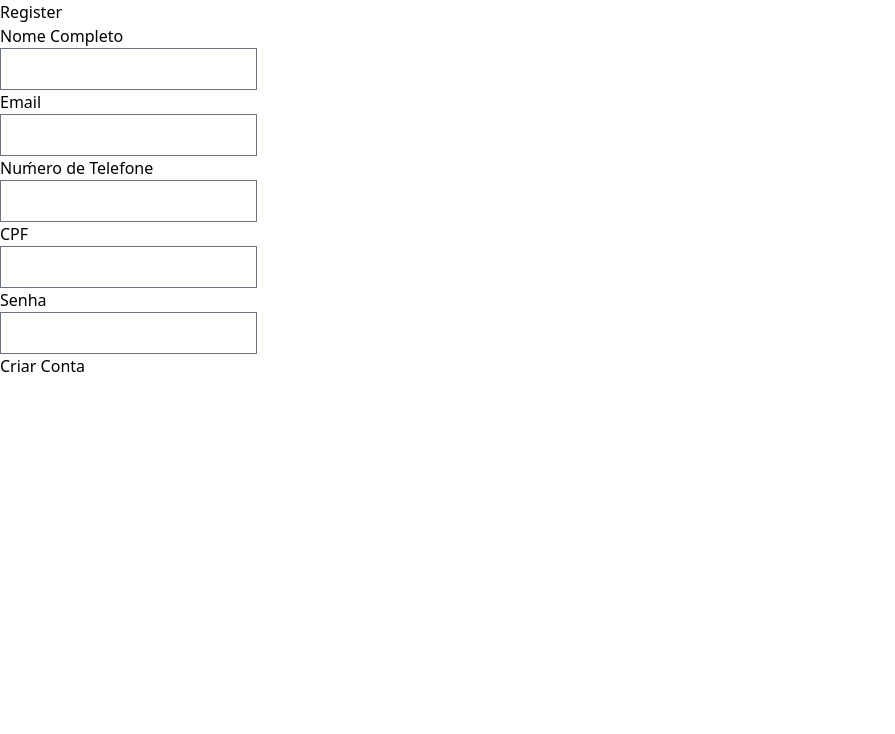
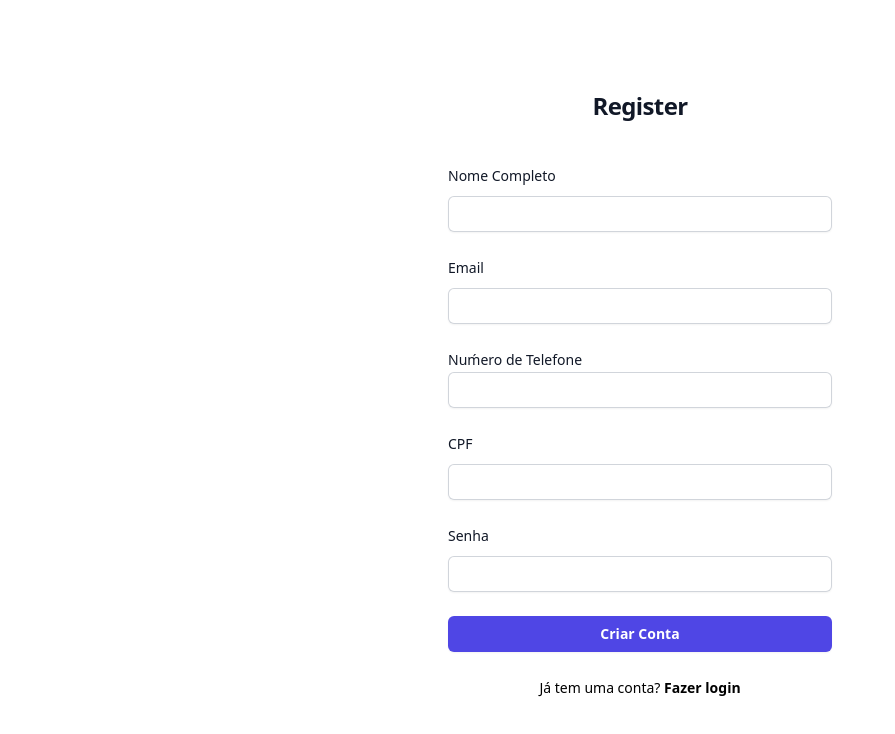
Before and after one commit to Luizhnrs/snicker.in, a React (Create React App) app in the folder frontend/: page /auth/register in a window 1280 px wide. Shown: the top 734 px of the page, without its empty margins (0-895 px from the left). Built offline with nearby package versions, Linux system fonts and the light colour scheme.

Commit message:
Feat: Styling register page

```diff
--- a/frontend/src/components/RegisterForm.tsx
+++ b/frontend/src/components/RegisterForm.tsx
@@ -1,36 +1,40 @@
+import { Link } from "react-router-dom";
+
 export default function RegisterForm() {
   return (
-    <div>
-      <form>
+    <div className="mt-10 sm:mx-auto sm:w-full sm:max-w-sm">
+      <form className="space-y-6">
 
         <div>
-          <label htmlFor="name">Nome Completo</label>
-          <div>
+          <label htmlFor="name" className="block text-sm font-medium leading-6 text-gray-900">Nome Completo</label>
+          <div className="mt-2">
             <input
               type="text"
               id="name"
               name="name"
               required
               autoComplete="name"
+              className="block w-full rounded-md border-0 py-1.5 text-gray-900 shadow-sm ring-1 ring-inset ring-gray-300 placeholder:text-gray-400 focus:ring-2 focus:ring-inset focus:ring-indigo-600 sm:text-sm sm:leading-6"
             />
           </div>
         </div>
 
         <div>
-          <label htmlFor="email">Email</label>
-          <div>
+          <label htmlFor="email" className="block text-sm font-medium leading-6 text-gray-900">Email</label>
+          <div className="mt-2">
             <input
               type="email"
               id="email"
               name="email"
               required
               autoComplete="email"
+              className="block w-full rounded-md border-0 py-1.5 text-gray-900 shadow-sm ring-1 ring-inset ring-gray-300 placeholder:text-gray-400 focus:ring-2 focus:ring-inset focus:ring-indigo-600 sm:text-sm sm:leading-6"
             />
           </div>
         </div>
 
         <div>
-          <label htmlFor="phoneNumber">Nuḿero de Telefone</label>
+          <label htmlFor="phoneNumber" className="block text-sm font-medium leading-6 text-gray-900">Nuḿero de Telefone</label>
           <div>
             <input
               type="text"
@@ -38,30 +42,33 @@ export default function RegisterForm() {
               name="phoneNumber"
               required
               autoComplete="tel"
+              className="block w-full rounded-md border-0 py-1.5 text-gray-900 shadow-sm ring-1 ring-inset ring-gray-300 placeholder:text-gray-400 focus:ring-2 focus:ring-inset focus:ring-indigo-600 sm:text-sm sm:leading-6"
             />
           </div>
         </div>
 
         <div>
-          <label htmlFor="cpf">CPF</label>
-          <div>
+          <label htmlFor="cpf" className="block text-sm font-medium leading-6 text-gray-900">CPF</label>
+          <div className="mt-2">
             <input
               type="text"
               id="cpf"
               name="cpf"
               required
+              className="block w-full rounded-md border-0 py-1.5 text-gray-900 shadow-sm ring-1 ring-inset ring-gray-300 placeholder:text-gray-400 focus:ring-2 focus:ring-inset focus:ring-indigo-600 sm:text-sm sm:leading-6"
             />
           </div>
         </div>
 
         <div>
-          <label htmlFor="password">Senha</label>
-          <div>
+          <label htmlFor="password" className="block text-sm font-medium leading-6 text-gray-900">Senha</label>
+          <div className="mt-2">
             <input
               type="password"
               id="password"
               name="password"
               required
+              className="block w-full rounded-md border-0 py-1.5 text-gray-900 shadow-sm ring-1 ring-inset ring-gray-300 placeholder:text-gray-400 focus:ring-2 focus:ring-inset focus:ring-indigo-600 sm:text-sm sm:leading-6"
             />
           </div>
         </div>
@@ -69,8 +76,16 @@ export default function RegisterForm() {
         <div>
           <button
           type="submit"
+          className="flex w-full justify-center rounded-md bg-indigo-600 px-3 py-1.5 text-sm font-semibold leading-6 text-white shadow-sm hover:bg-indigo-500 focus-visible:outline focus-visible:outline-2 focus-visible:outline-offset-2 focus-visible:outline-indigo-600"
           >Criar Conta</button>
         </div>
+
+        <p className="mt-10 text-center text-sm text-gray-500">
+            Já tem uma conta?{' '}
+            <Link to="/auth/login" className="font-semibold leading-6 text-indigo-600 hover:text-indigo-500">
+              Fazer login
+            </Link>
+          </p>
 
       </form>
     </div>
--- a/frontend/src/pages/Register.tsx
+++ b/frontend/src/pages/Register.tsx
@@ -1,9 +1,11 @@
 import RegisterForm from "../components/RegisterForm";
 
 export default function Register() {
-  return(
-    <main>
-      <h1>Register</h1>
+  return (
+    <main className="flex min-h-full flex-1 flex-col justify-center px-6 py-12 lg:px-8">
+      <div className="sm:mx-auto sm:w-full sm:max-w-sm">
+        <h1 className="mt-10 text-center text-2xl font-bold leading-9 tracking-tight text-gray-900">Register</h1>
+      </div>
       <RegisterForm />
     </main>
   );
```
